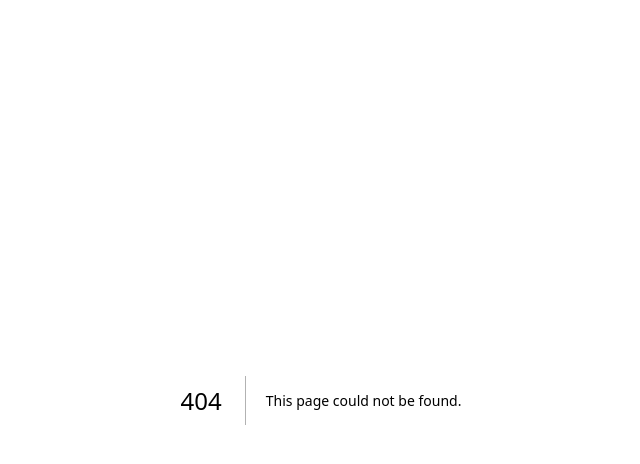
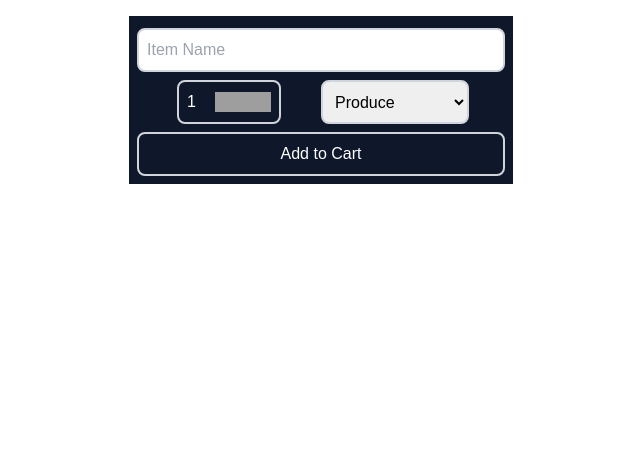
Before and after one commit to teddy-1991/cprg306-assignments, a Next.js app: page /week-5 in a window 1280 px wide. Before the commit this address had no page. Shown: the top 464 px of the page, without its empty margins (319-959 px from the left). Built offline with nearby package versions, Linux system fonts and the light colour scheme; grey boxes are pictures that could not be loaded.

Commit message:
complete week-5 assignment

```diff
--- a/app/page.js
+++ b/app/page.js
@@ -13,6 +13,7 @@ export default function Page() {
                             <li className = "hover:text-green-300"><Link href="/week-2">Week 2 Assignment</Link></li>
                             <li className = "hover:text-green-300"><Link href="/week-3">Week 3 Assignment</Link></li>
                             <li className = "hover:text-green-300"><Link href="/week-4">Week 4 Assignment</Link></li>
+                            <li className = "hover:text-green-300"><Link href="/week-5">Week 5 Assignment</Link></li>
                         </ul>
                     </div>
                 </div>
--- /dev/null
+++ b/app/week-5/new-itme.js
@@ -0,0 +1,64 @@
+"use client"
+import {useState} from "react";
+
+export default function NewItem() {
+
+    const [quantity, setQuantity] = useState(1);
+    const [name, setName] = useState("");
+    const [category, setCategory] = useState("produce");
+
+    function handleSubmit(event) {
+        event.preventDefault();
+        const item = { name, quantity, category };
+
+        console.log(item);
+        alert(`Name: ${item.name}, Quantity: ${item.quantity}, Category: ${item.category}`);
+
+        setName("");
+        setQuantity(1);
+        setCategory("produce");
+    };
+
+    const increment = () => {
+        if (quantity < 20) {
+            setQuantity(quantity + 1);
+        }
+    };
+
+    const decrement = () => {
+        if (quantity > 0) {
+            setQuantity(quantity - 1);
+        }
+    };
+
+    return (
+            <form className="p-2 m-4 bg-slate-900 text-black max-w-sm w-full h-auto"onSubmit={handleSubmit}>
+                <label htmlFor="name">
+                    <input className="w-full mt-1 border-2 border-gray-300 p-2 rounded-lg" id="name" type="text" placeholder="Item Name" value={name} required onChange={(event) => setName(event.target.value)} />
+                </label>
+
+                <div className = "flex justify-evenly mt-2">
+                    <div className="flex ml-1 border-2 border-gray-300 p-2 rounded-lg">
+                        <p className = "w-7 text-white">{quantity}</p>
+                        <button type="button" onClick={decrement} disabled={quantity <= 1}><img className = "w-7 h-5" src="https://img.icons8.com/?size=48&id=nEvcFXQg4vYw&format=png" alt="minus icon" /></button>
+                        <button type="button" onClick={increment} disabled={quantity >= 20}><img className = "w-7 h-5" src="https://img.icons8.com/?size=48&id=nrj2gY9kMw2T&format=png" alt="plus icon" /></button>
+                    </div>
+                    <select className="ml-1 border-2 border-gray-300 p-2 rounded-lg" name="category" id="category-list" value={category} required onChange={(event) => setCategory(event.target.value)}>
+                        <option value="Produce">Produce</option>
+                        <option value="Dairy">Dairy</option>
+                        <option value="Bakery">Bakery</option>
+                        <option value="Meat">Meat</option>
+                        <option value="Frozen Foods">Frozen Foods</option>
+                        <option value="Canned Goods">Canned Goods</option>
+                        <option value="Dry Goods">Dry Goods</option>
+                        <option value="Beverages">Beverages</option>
+                        <option value="Snacks">Snacks</option>
+                        <option value="Household">Household</option>
+                        <option value="Other">Other</option>
+                    </select>
+                </div>
+
+                <button className="mt-2 border-2 border-gray-300 p-2 rounded-lg text-white w-full"type="submit" onClick={handleSubmit}>Add to Cart</button>
+            </form>
+    )
+}
--- /dev/null
+++ b/app/week-5/page.js
@@ -0,0 +1,9 @@
+import NewItem from './new-itme.js';
+
+export default function Page() {
+    return (
+        <main className="flex justify-center">
+            <NewItem />
+        </main>
+    );
+}
```
